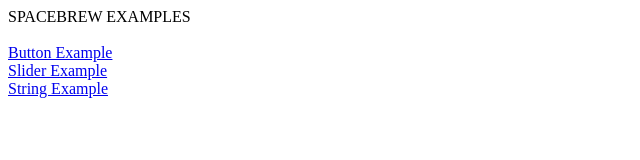
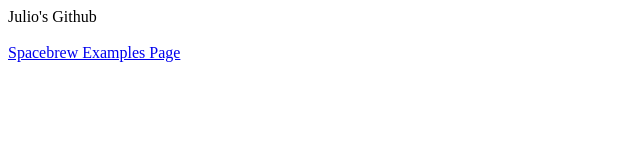
Before and after one commit to julioterra/julioterra.github.io, a plain HTML site: page index.html in a window 1280 px wide. Shown: the whole page, without its empty margins (0-640 px from the left). Drawn offline with Linux system fonts and the light colour scheme.

Commit message:
added a general index page and a spacebrew page.

```diff
--- a/index.html
+++ b/index.html
@@ -3,17 +3,11 @@
 	</head>
 	<body>
 		<div>
-			SPACEBREW EXAMPLES
+			Julio's Github
 		</div>
 
 		<br />
-		<a href='http://julioterra.github.io/spacebrew-button-with-admin/index.html?server=sandbox.spacebrew.cc&name='>Button Example</a>
-
-		<br />
-		<a href='http://julioterra.github.io/spacebrew-slider-with-admin/index.html?server=sandbox.spacebrew.cc&name='>Slider Example</a>
-
-		<br />
-		<a href='http://julioterra.github.io/spacebrew-string-send-with-admin/index.html?server=sandbox.spacebrew.cc&name='>String Example</a>
+		<a href='spacebrew/index.html'>Spacebrew Examples Page</a>
 
 	</body>
 </html>
```
Also changed, not shown: spacebrew/index.html (added, +19 -0 lines), 1 other file.
